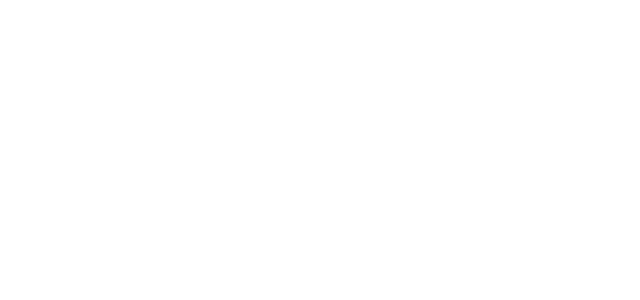
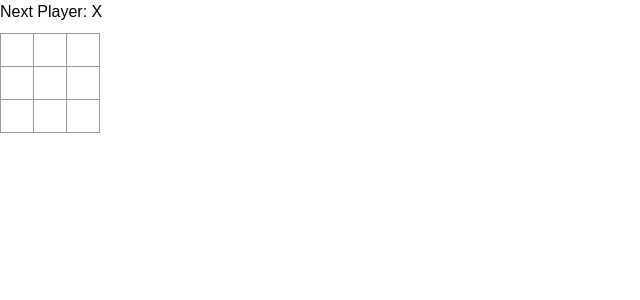
Before and after one commit to adhirajcs/tic-tac-toe, a React (Vite) app: page /reactdocttt in a window 1280 px wide. Before the commit this address had no page. Shown: the top 300 px of the page, without its empty margins (0-640 px from the left). Built offline with nearby package versions, Linux system fonts and the light colour scheme.

Commit message:
Added Tic Tac Toe form React Doc

```diff
--- a/src/App.jsx
+++ b/src/App.jsx
@@ -2,6 +2,7 @@ import { useState } from 'react'
 import { BrowserRouter, Route, Routes } from 'react-router-dom'
 
 import Home from './Home'
+import Board from './HomeReactDoc'
 
 // import './App.css'
 
@@ -12,6 +13,7 @@ function App() {
       <BrowserRouter>
       <Routes>
         <Route path='' element={< Home />}/>
+        <Route path='/reactdocttt' element={< Board />}/>
       </Routes>
       </BrowserRouter>
     </>
--- a/src/Home.jsx
+++ b/src/Home.jsx
@@ -1,7 +1,12 @@
+import { useState } from "react";
+
 const Home = () => {
   return (
     <>
-      <h1>Hello</h1>
+      <div className="flex flex-col items-center justify-center py-16 bg-gray-900 min-h-screen relative">
+
+      <h1 className="text-red-800 text-xl">Hello</h1>
+      </div>
     </>
   );
 };
--- /dev/null
+++ b/src/HomeReactDoc.css
@@ -0,0 +1,91 @@
+
+* {
+    box-sizing: border-box;
+  }
+
+  body {
+    font-family: sans-serif;
+    margin: 20px;
+    padding: 0;
+  }
+
+  h1 {
+    margin-top: 0;
+    font-size: 22px;
+  }
+
+  h2 {
+    margin-top: 0;
+    font-size: 20px;
+  }
+
+  h3 {
+    margin-top: 0;
+    font-size: 18px;
+  }
+
+  h4 {
+    margin-top: 0;
+    font-size: 16px;
+  }
+
+  h5 {
+    margin-top: 0;
+    font-size: 14px;
+  }
+
+  h6 {
+    margin-top: 0;
+    font-size: 12px;
+  }
+
+  code {
+    font-size: 1.2em;
+  }
+
+  ul {
+    padding-inline-start: 20px;
+  }
+
+  * {
+    box-sizing: border-box;
+  }
+
+  body {
+    font-family: sans-serif;
+    margin: 20px;
+    padding: 0;
+  }
+
+  .square {
+    background: #fff;
+    border: 1px solid #999;
+    float: left;
+    font-size: 24px;
+    font-weight: bold;
+    line-height: 34px;
+    height: 34px;
+    margin-right: -1px;
+    margin-top: -1px;
+    padding: 0;
+    text-align: center;
+    width: 34px;
+  }
+
+  .board-row:after {
+    clear: both;
+    content: '';
+    display: table;
+  }
+
+  .status {
+    margin-bottom: 10px;
+  }
+  .game {
+    display: flex;
+    flex-direction: row;
+  }
+
+  .game-info {
+    margin-left: 20px;
+  }
--- /dev/null
+++ b/src/HomeReactDoc.jsx
@@ -0,0 +1,130 @@
+// This Tic Tac Toe game is learnt from Official React Docs
+// Ref Link: https://react.dev/learn/tutorial-tic-tac-toe
+
+import './HomeReactDoc.css'
+import { useState } from "react";
+
+const Square = ({ value, onSquareClick }) => {
+  return (
+    <button className="square" onClick={onSquareClick}>
+      {value}
+    </button>
+  );
+};
+
+const Board = () => {
+  const [xIsNext, setXIsNext] = useState(true);
+  const [squares, setSquares] = useState(Array(9).fill(null));
+
+  const handleClick = (i) => {
+    if (squares[i] || calculateWinner(squares)) {
+      return;
+    }
+    const nextSquares = squares.slice();
+
+    if (xIsNext) {
+      nextSquares[i] = "X";
+    } else {
+      nextSquares[i] = "O";
+    }
+    setSquares(nextSquares);
+    setXIsNext(!xIsNext);
+  };
+
+  const winner = calculateWinner(squares);
+  let status;
+  if (winner) {
+    status = "Winner: " + winner;
+  } else {
+    status = "Next Player: " + (xIsNext ? "X" : "O");
+  }
+
+  return (
+    <>
+    <div className="status">{status}</div>
+      <div className="board-row">
+        <Square
+          value={squares[0]}
+          onSquareClick={() => {
+            handleClick(0);
+          }}
+        />
+        <Square
+          value={squares[1]}
+          onSquareClick={() => {
+            handleClick(1);
+          }}
+        />
+        <Square
+          value={squares[2]}
+          onSquareClick={() => {
+            handleClick(2);
+          }}
+        />
+      </div>
+      <div className="board-row">
+        <Square
+          value={squares[3]}
+          onSquareClick={() => {
+            handleClick(3);
+          }}
+        />
+        <Square
+          value={squares[4]}
+          onSquareClick={() => {
+            handleClick(4);
+          }}
+        />
+        <Square
+          value={squares[5]}
+          onSquareClick={() => {
+            handleClick(5);
+          }}
+        />
+      </div>
+      <div className="board-row">
+        <Square
+          value={squares[6]}
+          onSquareClick={() => {
+            handleClick(6);
+          }}
+        />
+        <Square
+          value={squares[7]}
+          onSquareClick={() => {
+            handleClick(7);
+          }}
+        />
+        <Square
+          value={squares[8]}
+          onSquareClick={() => {
+            handleClick(8);
+          }}
+        />
+      </div>
+    </>
+  );
+};
+
+const calculateWinner = (squares) => {
+  const lines = [
+    [0, 1, 2],
+    [3, 4, 5],
+    [6, 7, 8],
+    [0, 3, 6],
+    [1, 4, 7],
+    [2, 5, 8],
+    [0, 4, 8],
+    [2, 4, 6],
+  ];
+
+  for (let i = 0; i < lines.length; i++) {
+    const [a, b, c] = lines[i];
+    if (squares[a] && squares[a] === squares[b] && squares[a] === squares[c]) {
+      return squares[a];
+    }
+  }
+  return null;
+};
+
+export default Board;
```
